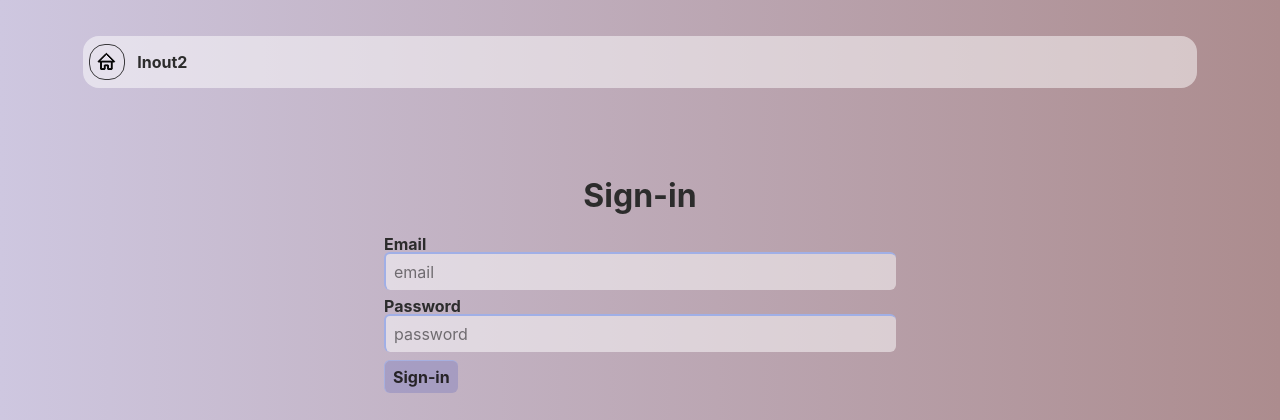
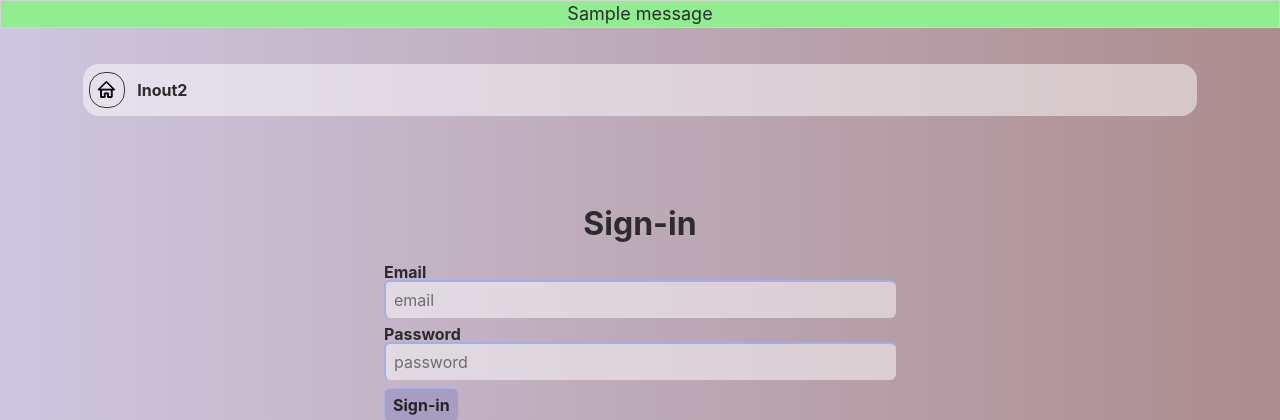
Before and after one commit to udigeri/inout2, a Flask app: page /login/ in a window 1280 px wide. Shown: the top 420 px of the page. Run offline with Flask 2, Linux system fonts and the light colour scheme; one stand-in notice (Sample message) is shown.

Commit message:
Added flashes

```diff
--- a/inout2/static/css/login.css
+++ b/inout2/static/css/login.css
@@ -21,6 +21,27 @@ body {
   flex-direction: column;
   margin: 0;
   padding: 0;
+}
+
+.flashes {
+  padding: 0;
+  position: sticky;
+  top: 0;
+  width: 100%;
+}
+
+.flashes li {
+  list-style: none;
+  border-style: solid;
+  border-width: 1px;
+  border-color: lightgray;
+  padding: 3px;
+  text-align: center;
+  background-color: lightgreen;
+}
+
+.flashes .alert {
+  background-color: mistyrose;
 }
 
 /* LOGIN */
--- a/inout2/static/css/welcome.css
+++ b/inout2/static/css/welcome.css
@@ -21,6 +21,28 @@ body {
   flex-direction: column;
   margin: 0;
   padding: 0;
+}
+
+
+.flashes {
+  padding: 0;
+  position: sticky;
+  top: 0;
+  width: 100%;
+}
+
+.flashes li {
+  list-style: none;
+  border-style: solid;
+  border-width: 1px;
+  border-color: lightgray;
+  padding: 3px;
+  text-align: center;
+  background-color: rgb(195, 245, 195);
+}
+
+.flashes .alert {
+  background-color: mistyrose;
 }
 
 /* WELCOME */
--- a/inout2/templates/login.jinja
+++ b/inout2/templates/login.jinja
@@ -27,6 +27,17 @@
       href="{{ url_for('static', filename='css/login.css') }}"
     />
   </head>
+
+{% with messages = get_flashed_messages(with_categories=True) %}
+  {% if messages %}
+      <ul class="flashes">
+          {% for category, message in messages %}
+              <li class="{{ category }}"> {{ message }} </li>
+          {% endfor %}
+      </ul>
+  {% endif %}
+{% endwith %}
+
 
   <body>
     <nav class="welcome">
--- a/run.py
+++ b/run.py
@@ -36,8 +36,10 @@ def login_user():
     password = request.form['password']
     if username == "testexport" and password == "testexport":
         session["logged"] = True
+        flash("Login successfull")
         return redirect(url_for("view_admin"))
     else:
+        flash("Invalid credentials", "alert")
         return redirect(url_for("view_login"))
 
 
@@ -46,16 +48,21 @@ def login_user():
 def logout_user():
     """Drop session"""
     session.pop("logged")
+    flash("Successfully Logouted")
     return redirect(url_for("view_home"))
 
 
 
 @flask_app.route("/users/")
 def view_users():
-    db = get_db()
-    cur = db.execute("select * from users order by id desc")
-    users = cur.fetchall()
-    return render_template("users.jinja", users=users)
+    if "logged" in session:
+        db = get_db()
+        cur = db.execute("select * from users order by id desc")
+        users = cur.fetchall()
+        return render_template("users.jinja", users=users)
+    else:
+        flash("You must be Logged", "alert")
+        return render_template("welcome.jinja")
 
 
 
```
Also changed, not shown: inout2/templates/_main.jinja (+11 -0 lines), inout2/templates/welcome.jinja (+10 -0 lines).
